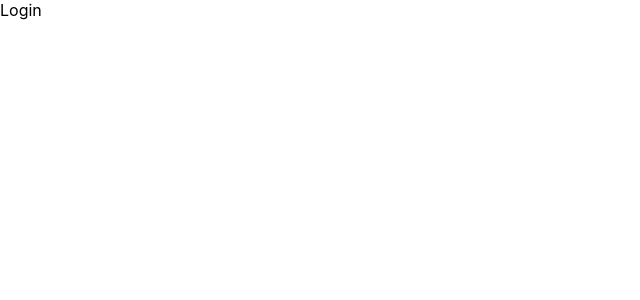
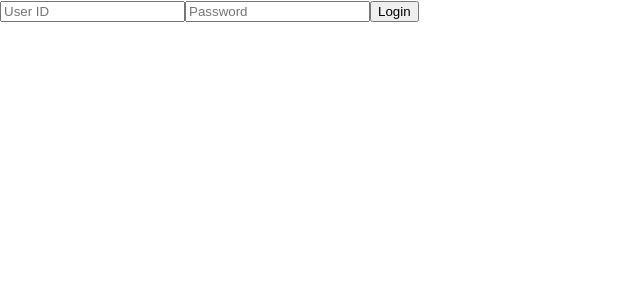
Before and after one commit to ExceedGroup14/road-communication-frontend, a React (Create React App) app: page /Login in a window 1280 px wide. Shown: the top 300 px of the page, without its empty margins (0-640 px from the left). Built offline with nearby package versions, Linux system fonts and the light colour scheme.

Commit message:
add new comps

```diff
--- /dev/null
+++ b/src/components/Carname.js
@@ -0,0 +1,11 @@
+import React from "react"
+
+const Carname = () => {
+  return (
+    <div className="Banner">
+      <h3>Car name</h3>
+    </div>
+  )
+}
+
+export default Carname
--- /dev/null
+++ b/src/components/Loginform.js
@@ -0,0 +1,26 @@
+import React from "react"
+
+const Loginform = (props) => {
+  return (
+    <div className="login">
+      <form className="loginform">
+        <input
+          placeholder="User ID"
+          value={props.Uid}
+          onChange={(e) => props.setUid(e.target.value)}
+        />
+        <input
+          type="password"
+          placeholder="Password"
+          value={props.Pass}
+          onChange={(e) => props.setPass(e.target.value)}
+        />
+        <button className="inputbutton" onClick={props.onClick} type="submit">
+          Login
+        </button>
+      </form>
+    </div>
+  )
+}
+
+export default Loginform
--- a/src/pages/Login.js
+++ b/src/pages/Login.js
@@ -1,7 +1,12 @@
 import React from "react"
+import Loginform from "../components/Loginform"
 
 const Login = () => {
-  return <div>Login</div>
+  return (
+    <div className="loginpage">
+      <Loginform />
+    </div>
+  )
 }
 
 export default Login
--- a/src/pages/Status.js
+++ b/src/pages/Status.js
@@ -1,7 +1,13 @@
 import React from "react"
+import Carname from "../components/Carname"
 
 const Status = () => {
-  return <div>Status</div>
+  return (
+    <div>
+      <Carname />
+      Status
+    </div>
+  )
 }
 
 export default Status
```
Also changed, not shown: src/components/Word.js (added, +19 -0 lines).
